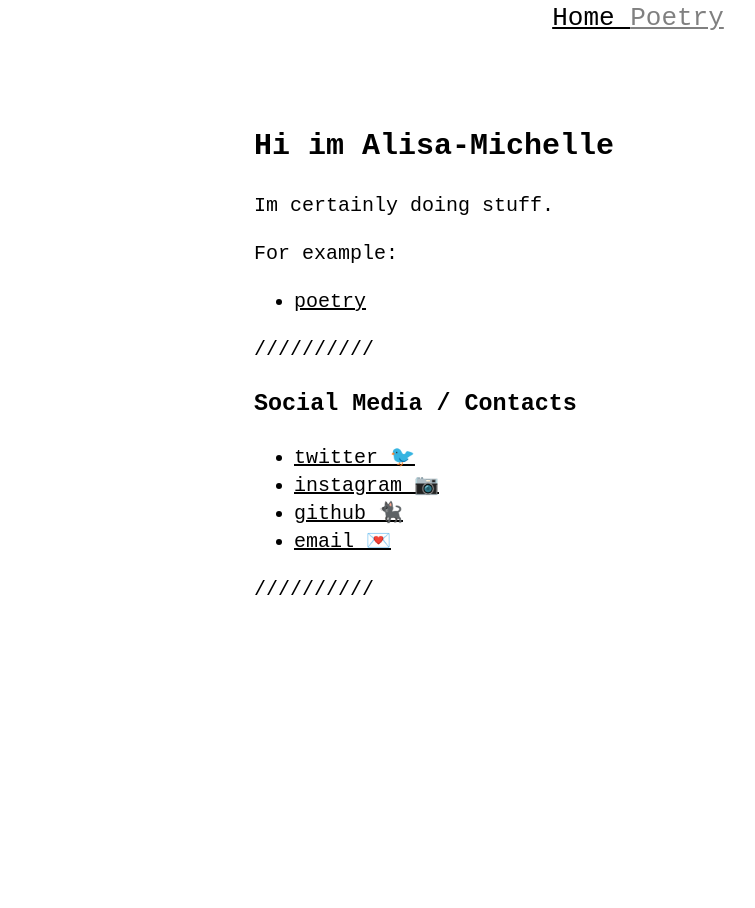
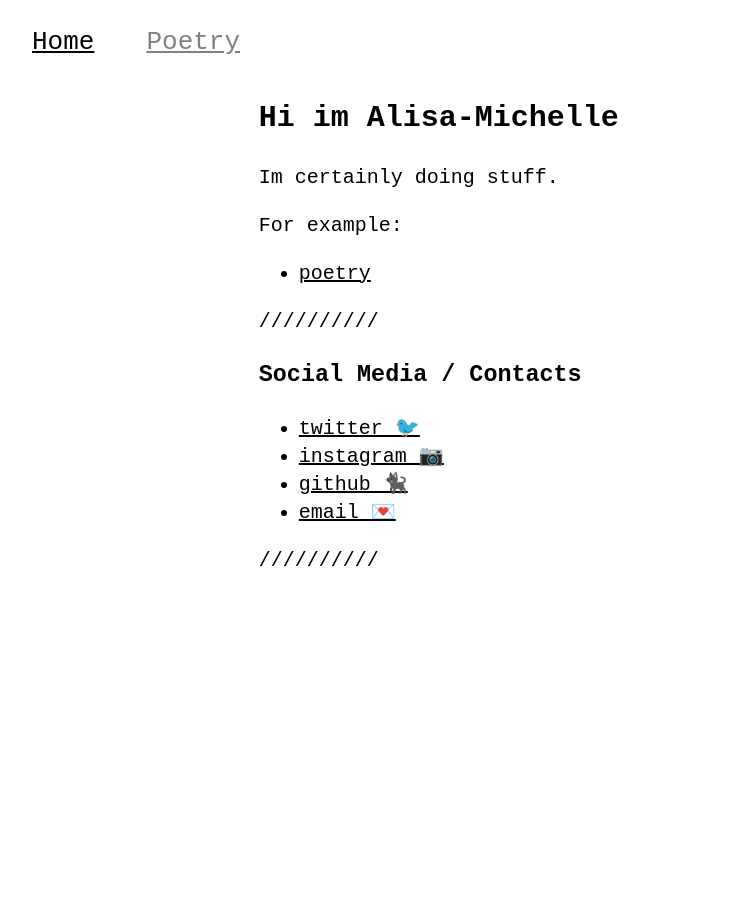
Before and after one commit to 0xA115A1/0xA115A1.github.io, a Jekyll site: the page built from index.markdown, in a window 1280 px wide. Shown: the whole page, without its empty margins (2-757 px from the left). Built offline with Jekyll 4.4.1, drawn with Linux system fonts in a browser that asks for light colours.

Commit message:
Wow moving navbar AND adaptive font -- is it christmas already?

```diff
--- a/_sass/main.scss
+++ b/_sass/main.scss
@@ -1,23 +1,3 @@
-
-
-
-// -------------- THEME SWITCHER -------------- //
-@mixin dark-appearance {
-    filter: invert(1);
-    img {
-      filter: invert(1);
-
-      &.ioda { filter: invert(0); }
-    }
-  }
-
-  body[a="dark"] { @include dark-appearance; }
-
-
-  @media (prefers-color-scheme: dark) {
-    body[a="auto"] { @include dark-appearance; }
-  }
-  // -------------------------------------------- //
 
   // bg color is also needed in html in order to
   // block body's background propagation
@@ -26,23 +6,53 @@
 
   html { height: 100%; }
 
+
   body {
     color: black;
     font-family: monospace;
-    font-size: x-large;
     line-height: 1.4;
-    margin: 0;
     min-height: 100%;
     overflow-wrap: break-word;
   }
 
+  @media only screen and (max-width: 1702px) {
+    body {
+      font-size: 20px;
+    }
+  }
+
+  @media only screen and (max-width: 1272px) {
+    body {
+      font-size: 20px;
+    }
+  }
+
+
+  @media only screen and (max-width: 768px) {
+    body {
+      font-size: 20px;
+    }
+  }
+
+  @media only screen and (max-width: 320px) {
+    body {
+      font-size: 10px;
+    }
+  }
+
 
 .nav {
-    text-align: center;
-    font-size: xx-large;
-
-    &-a {
-        @extend .nav;
+    overflow: hidden;
+    position: fixed;
+    top: 0;
+    width: 100%;
+  }
+    .nav-a {
+      float: left;
+      display: block;
+      font-size: xx-large;
+      padding: 14px 16px;
+      margin: 10px;
 
         &-selected {
             @extend .nav-a;
@@ -54,7 +64,7 @@
             color: gray;
         }
     }
-}
+
 
 
 
```
